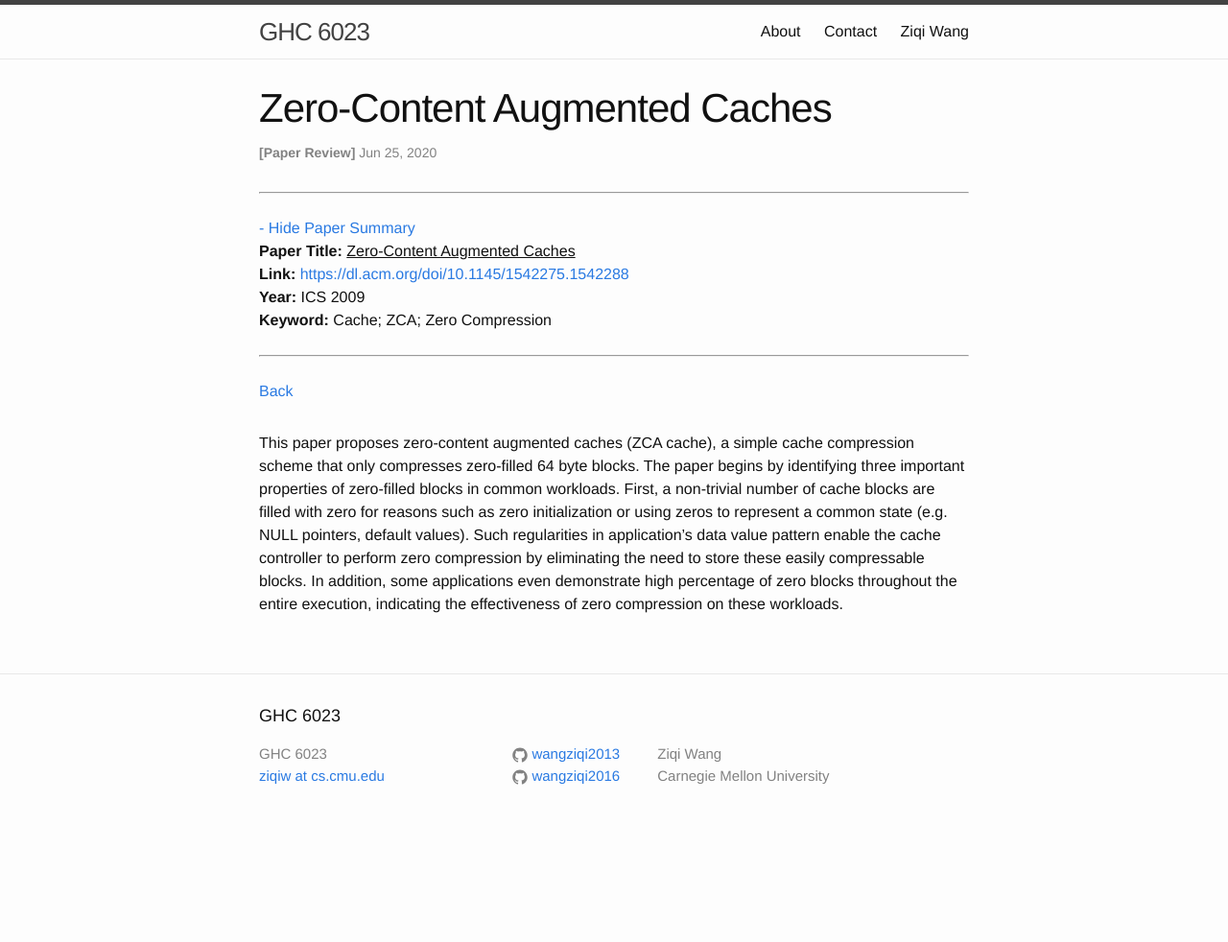
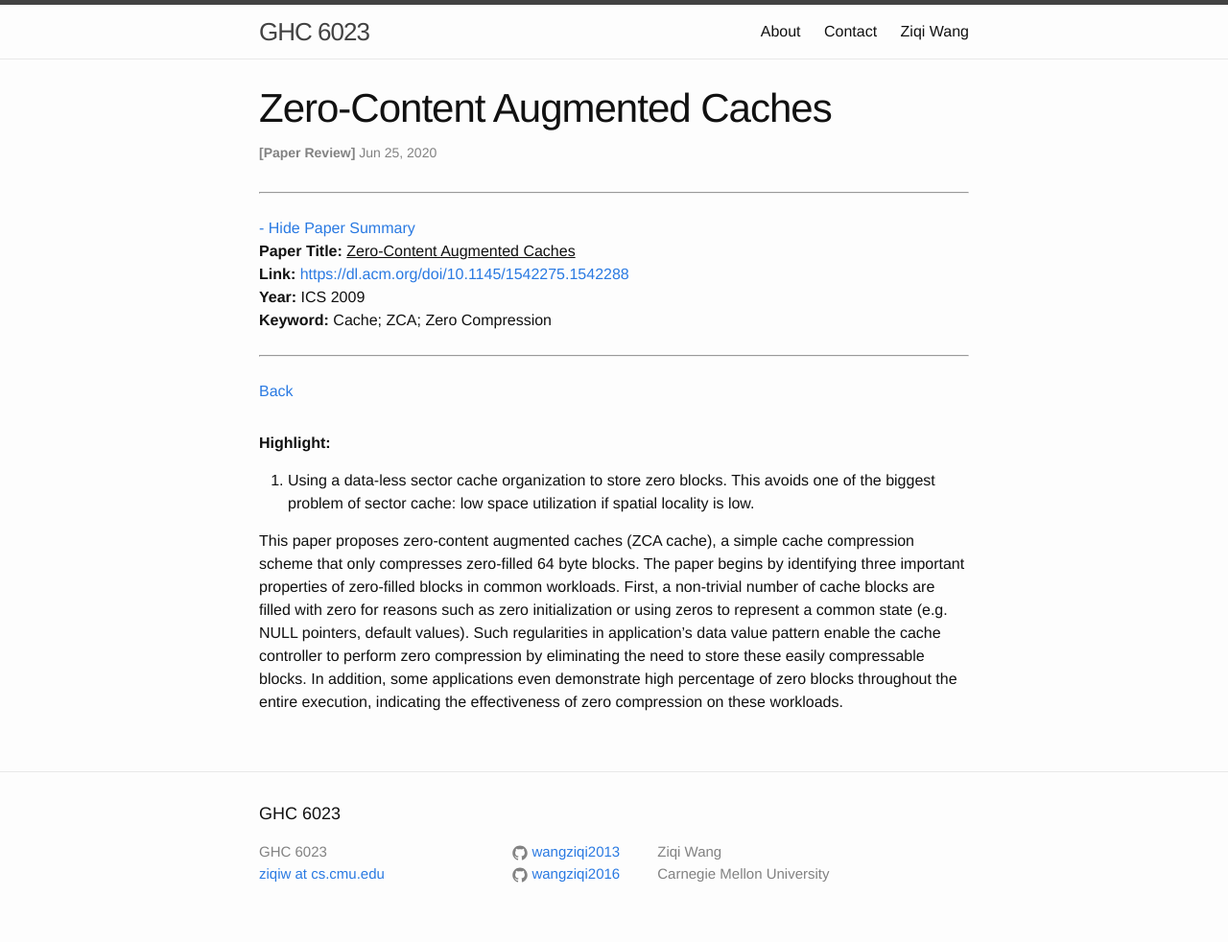
Before and after one commit to wangziqi2013/wangziqi2013.github.io, a Jekyll site: the page built from _posts/2020-06-25-zca.markdown, in a window 1280 px wide. Shown: the whole page at 96% size. Built offline with Jekyll 4.4.1, drawn with Linux system fonts in a browser that asks for light colours; before the commit the page ends 900 px from its top, so only the background shows below that.

Commit message:
Adding highlight

```diff
--- a/_posts/2020-06-25-zca.markdown
+++ b/_posts/2020-06-25-zca.markdown
@@ -13,7 +13,10 @@ htm_cr:
 version_mgmt:
 ---
 
+**Highlight:**
 
+1. Using a data-less sector cache organization to store zero blocks. This avoids one of the biggest problem of sector
+   cache: low space utilization if spatial locality is low.
 
 This paper proposes zero-content augmented caches (ZCA cache), a simple cache compression scheme that only compresses
 zero-filled 64 byte blocks. The paper begins by identifying three important properties of zero-filled blocks in
```
